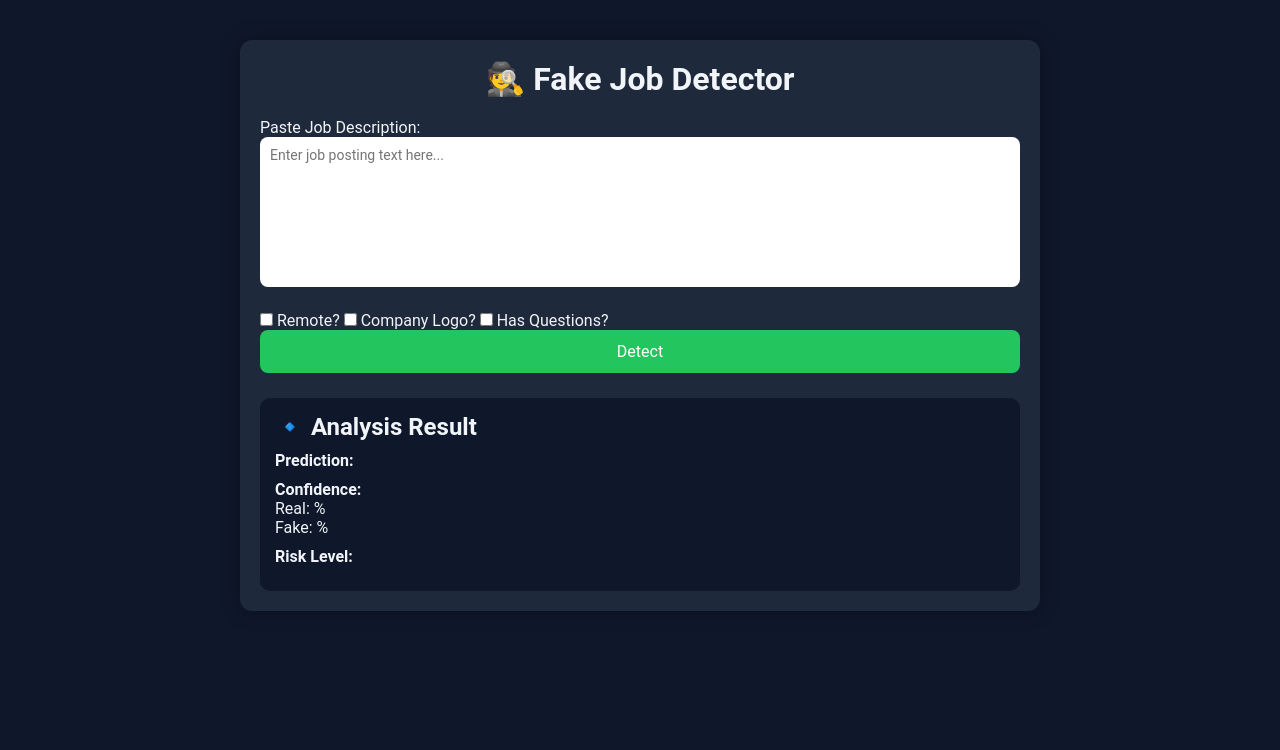
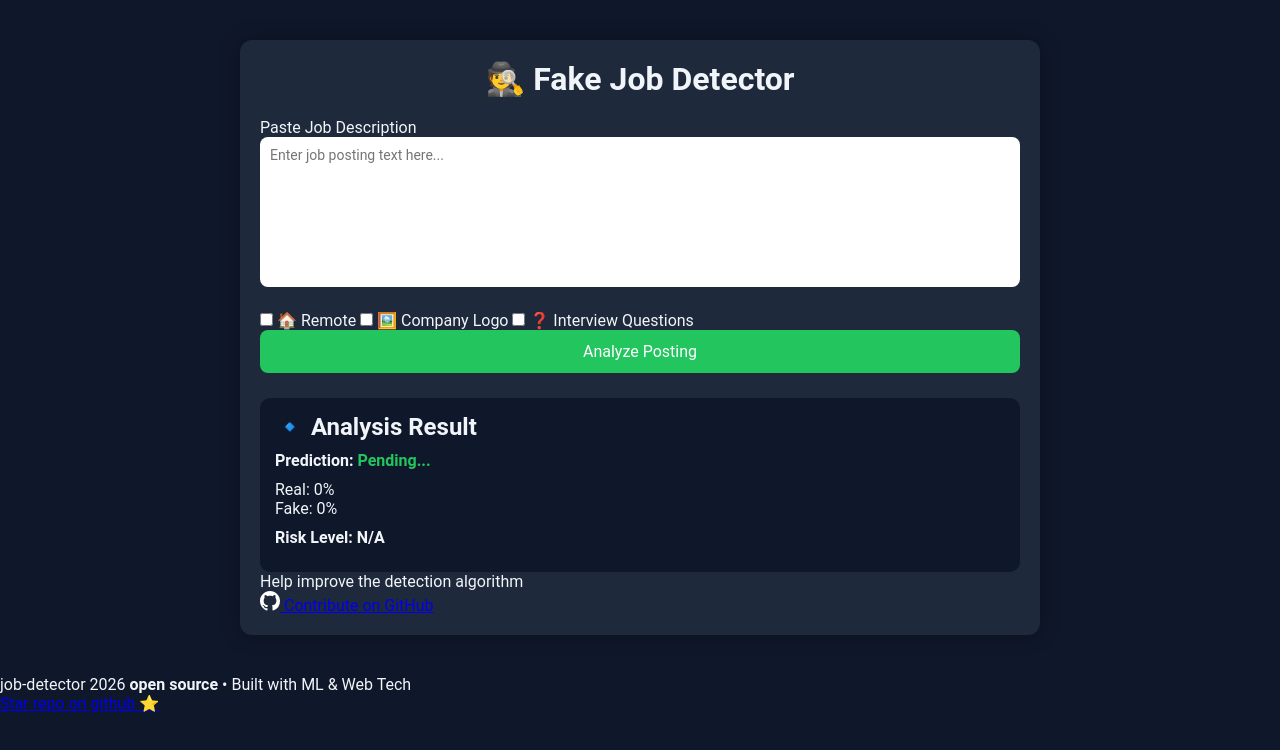
Before and after one commit to rohanparvej/job-detector, a plain HTML site: page client/index.html in a window 1280 px wide. Drawn offline with Linux system fonts and the light colour scheme; no server answers.

Commit message:
Update index.html

```diff
--- a/client/index.html
+++ b/client/index.html
@@ -11,35 +11,53 @@
     <div class="container">
         <h1>🕵️ Fake Job Detector</h1>
 
-        <!-- Input Section -->
         <div class="input-section">
-            <label for="jobText">Paste Job Description:</label>
+            <label for="jobText">Paste Job Description</label>
             <textarea id="jobText" placeholder="Enter job posting text here..."></textarea>
         </div>
-        <div class="features">
-            <label><input type="checkbox" id="telecommuting"> Remote?</label>
-            <label><input type="checkbox" id="hasLogo"> Company Logo?</label>
-            <label><input type="checkbox" id="hasQuestions"> Has Questions?</label>
+
+        <div class="features-grid">
+            <label class="chip"><input type="checkbox" id="telecommuting"> 🏠 Remote</label>
+            <label class="chip"><input type="checkbox" id="hasLogo"> 🖼️ Company Logo</label>
+            <label class="chip"><input type="checkbox" id="hasQuestions"> ❓ Interview Questions</label>
         </div>
-        <!-- Button -->
-        <button class="detect-btn">Detect</button>
 
-        <!-- Result Section -->
+        <button class="detect-btn">Analyze Posting</button>
+
         <div class="result-box">
             <h2>🔹 Analysis Result</h2>
-
-            <p><strong>Prediction:</strong> <span id="prediction"></span></p>
-
-            <p>
-                <strong>Confidence:</strong><br>
-                Real: <span id="realProb">%</span><br>
-                Fake: <span id="fakeProb">%</span>
-            </p>
-
-            <p><strong>Risk Level:</strong> <span id="risk"></span></p>
+            <div class="result-content">
+                <p><strong>Prediction:</strong> <span id="prediction">Pending...</span></p>
+                <div class="stats">
+                    <div class="stat-item">Real: <span id="realProb">0%</span></div>
+                    <div class="stat-item">Fake: <span id="fakeProb">0%</span></div>
+                </div>
+                <p><strong>Risk Level:</strong> <span id="risk">N/A</span></p>
+            </div>
         </div>
 
+        <div class="github-connect">
+            <p>Help improve the detection algorithm</p>
+            <a href="https://github.com/rohanparvej/job-detector" class="gh-link">
+                <svg height="20" width="20" viewBox="0 0 16 16" fill="white"><path d="M8 0C3.58 0 0 3.58 0 8c0 3.54 2.29 6.53 5.47 7.59.4.07.55-.17.55-.38 0-.19-.01-.82-.01-1.49-2.01.37-2.53-.49-2.69-.94-.09-.23-.48-.94-.82-1.13-.28-.15-.68-.52-.01-.53.63-.01 1.08.58 1.23.82.72 1.21 1.87.87 2.33.66.07-.52.28-.87.51-1.07-1.78-.2-3.64-.89-3.64-3.95 0-.87.31-1.59.82-2.15-.08-.2-.36-1.02.08-2.12 0 0 .67-.21 2.2.82.64-.18 1.32-.27 2-.27.68 0 1.36.09 2 .27 1.53-1.04 2.2-.82 2.2-.82.44 1.1.16 1.92.08 2.12.51.56.82 1.27.82 2.15 0 3.07-1.87 3.75-3.65 3.95.29.25.54.73.54 1.48 0 1.07-.01 1.93-.01 2.2 0 .21.15.46.55.38A8.013 8.013 0 0016 8c0-4.42-3.58-8-8-8z"></path></svg>
+                Contribute on GitHub
+            </a>
+        </div>
     </div>
+
+    <footer class="main-footer">
+        <div class="footer-line"></div>
+        <div class="footer-content">
+            <div class="dev-info">
+                <span class="dev-name">job-detector 2026 <strong>open source</strong></span>
+                <span class="dot">•</span>
+                <span class="tech-stack">Built with ML & Web Tech</span>
+            </div>
+            <div class="footer-links">
+                <a href="https://github.com/rohanparvej/job-detector">Star repo on github ⭐</a>
+            </div>
+        </div>
+    </footer>
 
     <script src="script.js"></script>
 </body>
```
